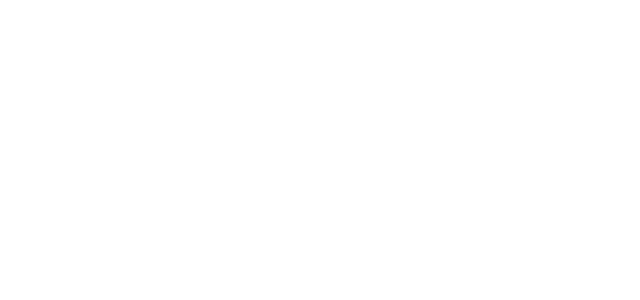
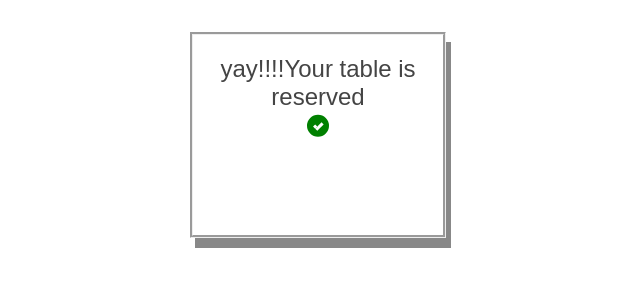
Before and after one commit to SiddhiV14/RBS, an Angular app in the folder webui/RBS-app/: page /success in a window 1280 px wide. Before the commit this address had no page. Shown: the top 300 px of the page, without its empty margins (322-962 px from the left). Built offline with nearby package versions, Linux system fonts and the light colour scheme.

Commit message:
changes added

```diff
--- a/webui/RBS-app/src/app/book/book.component.html
+++ b/webui/RBS-app/src/app/book/book.component.html
@@ -20,7 +20,9 @@
      <input type="number" id="tentacles" formControlName="guests" min="1" max="50">
     <br><br>
     <input type="submit" id="btn" value="Book">
+
     </form>
+
 </div>
 <div id="back">
   <a routerLink = "/home">Back</a>
--- /dev/null
+++ b/webui/RBS-app/src/app/success/success.component.css
@@ -0,0 +1,47 @@
+.rectangle{
+    text-align: center;
+    height: 200px;
+    width: 250px;
+    margin: auto;
+    border:3px thin ;
+    box-shadow: 5px 10px #888888;
+    border-style:groove;
+
+}
+
+.checkmark {
+    display:inline-block;
+    width: 100px;
+    height:100px;
+    -ms-transform: rotate(45deg);
+    -webkit-transform: rotate(45deg);
+    transform: rotate(45deg);
+}
+
+.checkmark_circle {
+    position: absolute;
+    width:22px;
+    height:22px;
+    background-color: green;
+    border-radius:11px;
+    left:0;
+    top:0;
+}
+
+.checkmark_stem {
+    position: absolute;
+    width:3px;
+    height:9px;
+    background-color:#fff;
+    left:11px;
+    top:6px;
+}
+
+.checkmark_kick {
+    position: absolute;
+    width:3px;
+    height:3px;
+    background-color:#fff;
+    left:8px;
+    top:12px;
+}
--- /dev/null
+++ b/webui/RBS-app/src/app/success/success.component.html
@@ -0,0 +1,14 @@
+<html>
+<body>
+
+    <div class="rectangle">
+        <h2>yay!!!!Your table is reserved</h2>
+    <span class="checkmark">
+        <div class="checkmark_circle"></div>
+        <div class="checkmark_stem"></div>
+        <div class="checkmark_kick"></div>
+    </span>
+</div>
+
+</body>
+</html>
--- /dev/null
+++ b/webui/RBS-app/src/app/success/success.component.ts
@@ -0,0 +1,15 @@
+import { Component, OnInit } from '@angular/core';
+
+@Component({
+  selector: 'app-success',
+  templateUrl: './success.component.html',
+  styleUrls: ['./success.component.css']
+})
+export class SuccessComponent implements OnInit {
+
+  constructor() { }
+
+  ngOnInit(): void {
+  }
+
+}
```
Also changed, not shown: webui/RBS-app/src/app/app.module.ts (+6 -1 lines), 1 other file (tests, documents, lock files or other folders).
